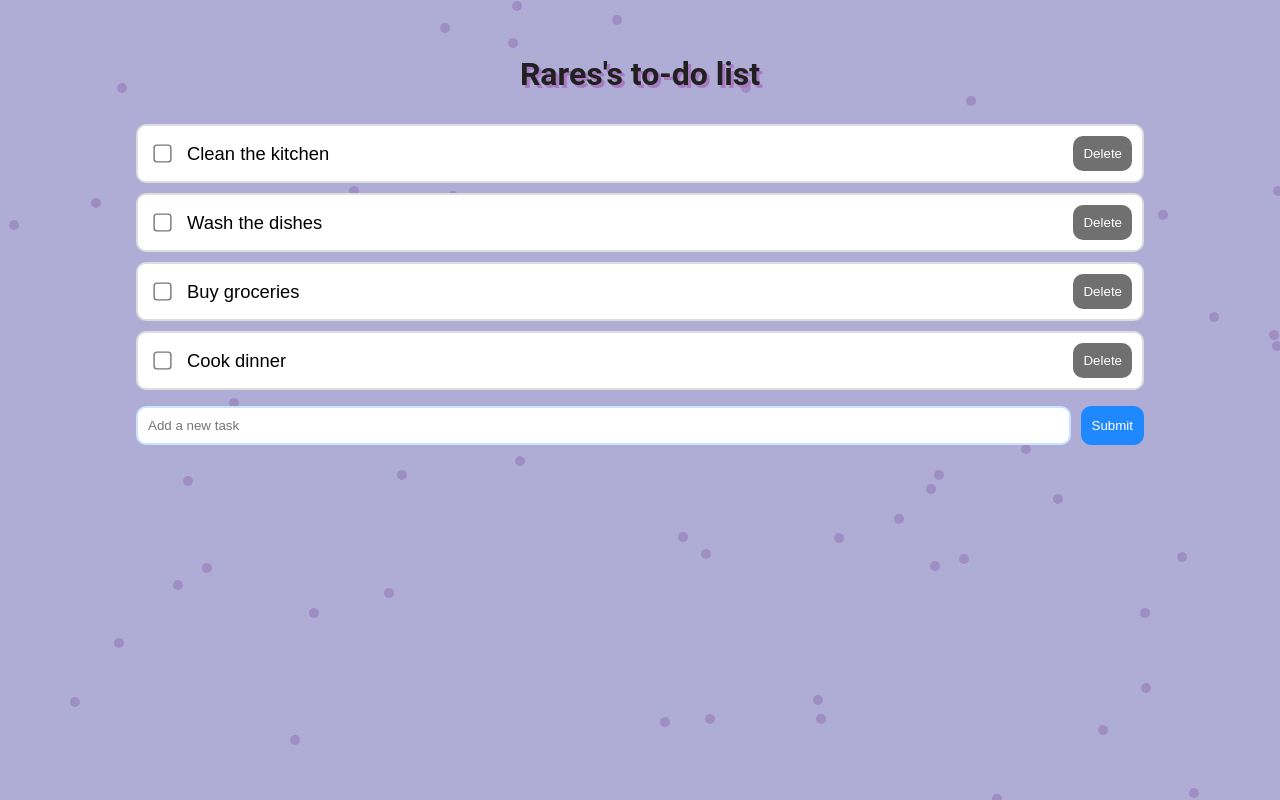
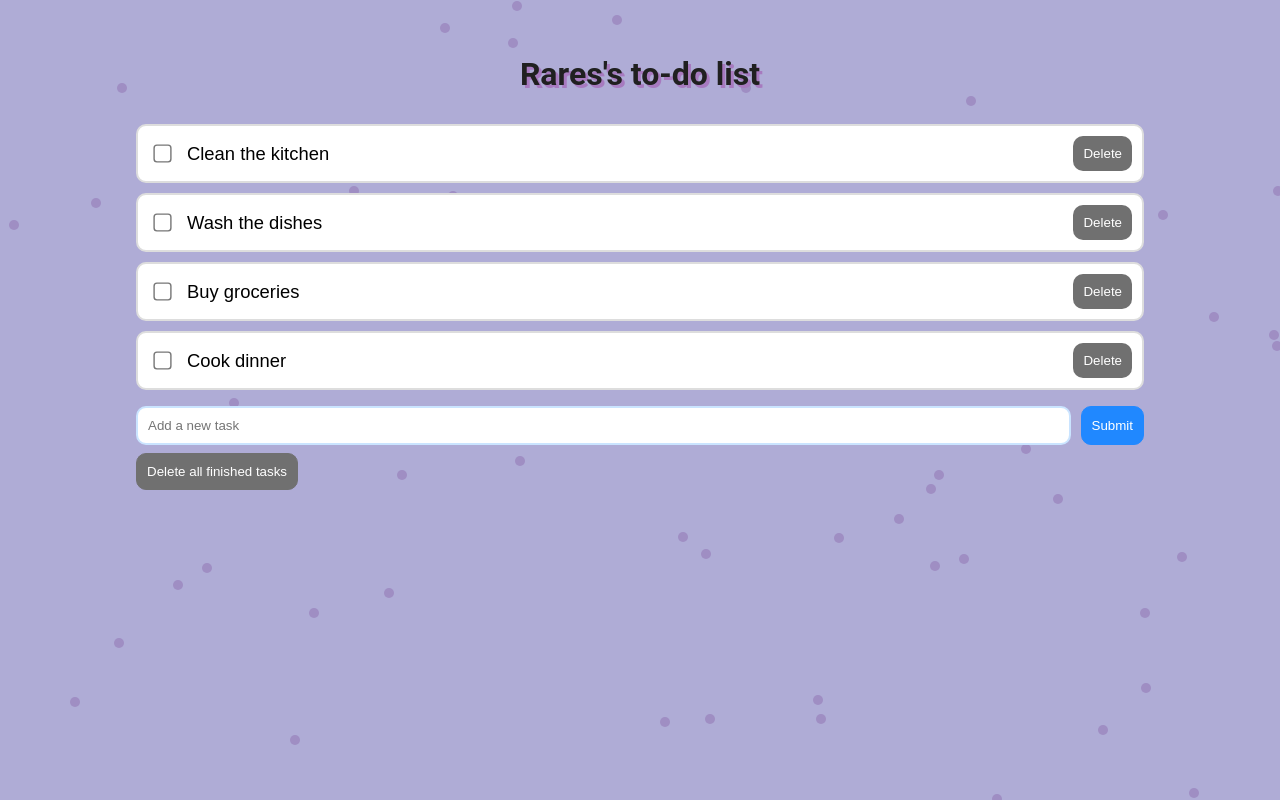
Before and after one commit to rerj/to-do-list-project, a React (Vite) app: page / in a window 1280 px wide. Built offline with nearby package versions, Linux system fonts and the light colour scheme.

Commit message:
Created a new button component for deleting all checked tasks.

```diff
--- a/src/App.css
+++ b/src/App.css
@@ -35,16 +35,19 @@ body {
     font-size: 115%;
 }
 
+
 input[type="checkbox"] {
     margin: 8px;
     transform: scale(1.4);
 }
 
+
 .task-form {
     display: flex;
     justify-content: space-between;
-    margin-bottom: 20px;
+    margin-bottom: 8px;
 }
+
 
 .task-input {
     flex: 1;
@@ -53,6 +56,7 @@ input[type="checkbox"] {
     border: 2px solid #cae4ff;
     border-radius: 10px;
 }
+
 
 .task-submit {
     padding: 10px;
@@ -69,6 +73,22 @@ input[type="checkbox"] {
     border: 1px solid #0f417b;
 }
 
+
+.delete-all-button {
+    padding: 10px;
+    background-color: #707070;
+    color: white;
+    border: 1px solid #707070;
+    border-radius: 10px;
+    cursor: pointer;
+    transition: background-color 0.3s ease, border 0.3s ease;
+}
+
+.delete-all-button:hover {
+    background-color: #af1515;
+    border: 1px solid #af1515;
+}
+
 .task-delete {
     padding: 10px;
     background-color: #707070;
@@ -83,6 +103,7 @@ input[type="checkbox"] {
     background-color: #7c3a3a;
 }
 
+
 .list-heading {
     text-align: center;
     text-shadow: 3px 3px #a77abf;
@@ -90,6 +111,8 @@ input[type="checkbox"] {
     padding-bottom: 10px;
     color: #202020;
 }
+
+
 
 .no-task-heading {
     text-align: center;
@@ -102,6 +125,8 @@ input[type="checkbox"] {
     font-family: Roboto;
     padding-bottom: 40px;
 }
+
+
 
 .floating-dots-container {
     position: fixed;
--- a/src/App.tsx
+++ b/src/App.tsx
@@ -3,6 +3,7 @@ import "./App.css";
 import TaskList from "./components/TaskList";
 import TaskForm from "./components/TaskForm";
 import FloatingDots from "./components/FloatingDots";
+import DeleteAllCheckedButton from "./components/DeleteAllCheckedButton";
 
 interface Task {
   id: number;
@@ -34,6 +35,10 @@ function App() {
     );
   };
 
+  const deleteAllFinishedTasks = () => {
+    setTasks((prevTasks) => prevTasks.filter((task) => !task.checked));
+  };
+
   return (
     <>
       <h1 className="list-heading">Rares's to-do list</h1>
@@ -42,6 +47,8 @@ function App() {
 
       <TaskForm addTask={addTask} />
 
+      <DeleteAllCheckedButton deleteAllFinishedTasks={deleteAllFinishedTasks} />
+
       <FloatingDots />
     </>
   );
--- /dev/null
+++ b/src/components/DeleteAllCheckedButton.tsx
@@ -0,0 +1,15 @@
+interface DeleteAllCheckedButtonProps {
+  deleteAllFinishedTasks: () => void;
+}
+
+const DeleteAllCheckedButton = ({
+  deleteAllFinishedTasks,
+}: DeleteAllCheckedButtonProps) => {
+  return (
+    <button className="delete-all-button" onClick={deleteAllFinishedTasks}>
+      Delete all finished tasks
+    </button>
+  );
+};
+
+export default DeleteAllCheckedButton;
```
